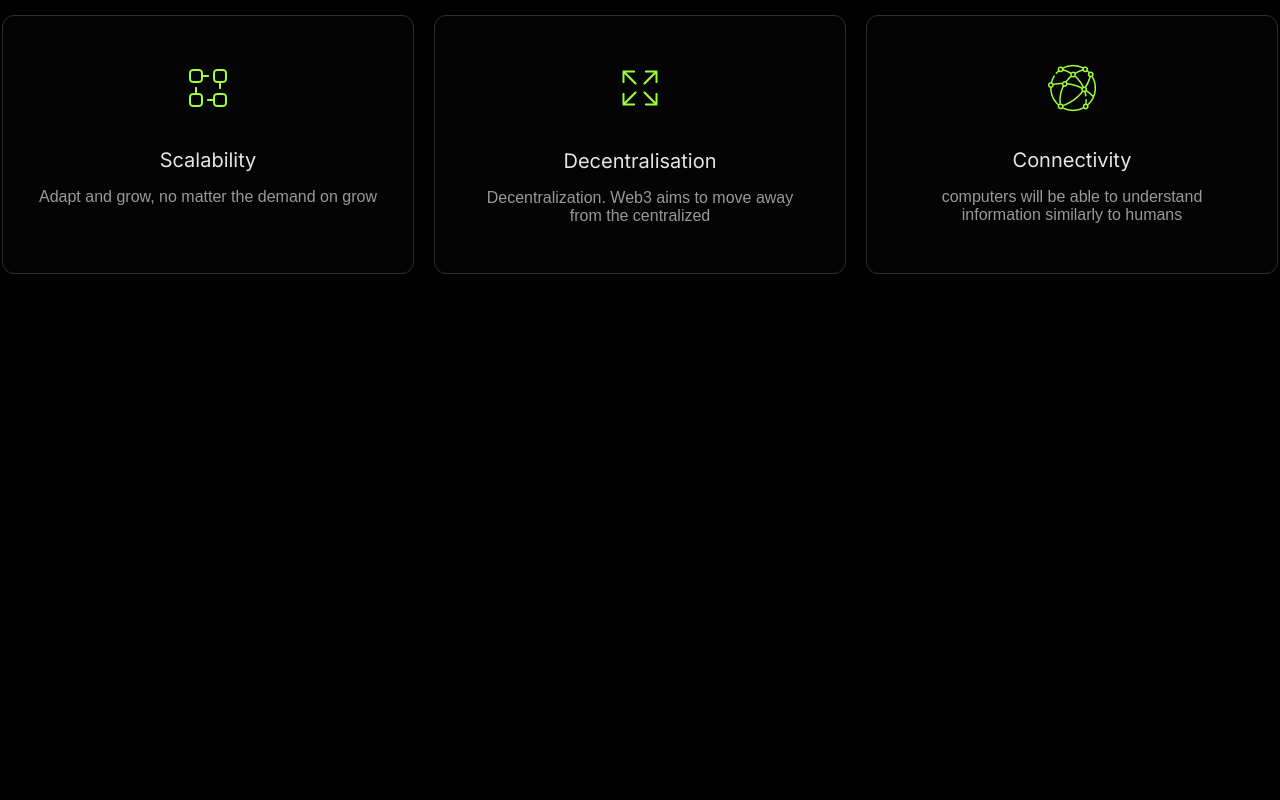
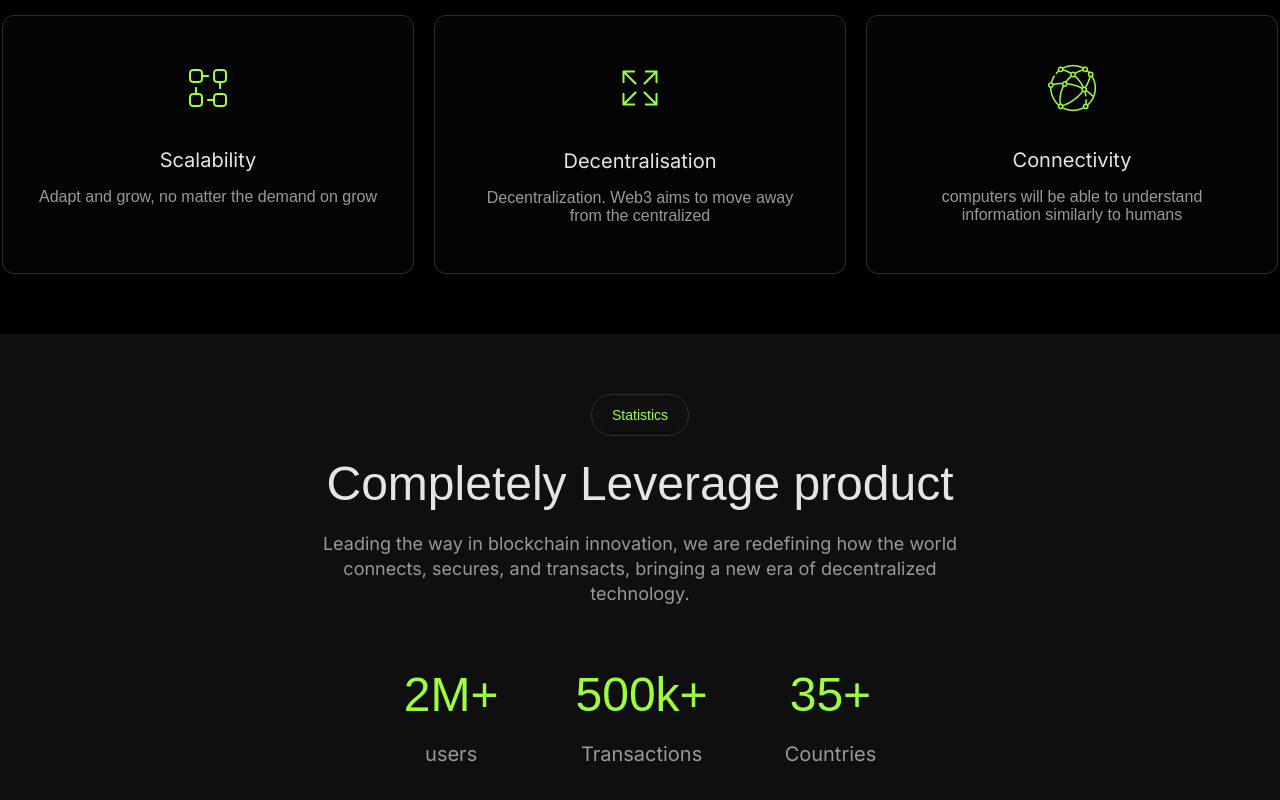
Before and after one commit to gabrielsouza1605/Neofile, a plain HTML site: page docs/src/index.html in a window 1280 px wide. Shown: the part 994-1794 px from the top of the page. Before the commit the page ends 1511 px from the top, so only its background shows below. Drawn offline with Linux system fonts and the light colour scheme; a web font is replaced by a local one.

Commit message:
style: stylization section statistics in style.css

```diff
--- a/docs/src/styles/styles.css
+++ b/docs/src/styles/styles.css
@@ -194,3 +194,66 @@ h1{
     color: var(--color-gray1);
     width: 338px;
 }
+.section-statistic{
+    display: flex;
+    flex-direction: column;
+    align-items: center;
+    gap: 60px;
+    padding: 60px 0;
+    background-color: var(--color-gray4);
+}
+.content-statistic{
+    display: flex;
+    flex-direction: column;
+    align-items: center;
+    gap: 20px;
+}
+
+.content-statistic span{
+    display: flex;
+    flex-direction: column;
+    color: var(--color-green);
+    border: 1px solid var(--color-gray3);
+    border-radius: 24px;
+    padding: 12px 20px;
+    font-size: var(--font-size-text2);
+    font-family: var(--font-family-alexandria);
+}
+.content-statistic h2{
+    color: var(--color-white);
+    font-size: var(--font-size-title2);
+    font-family: var(--font-family-alexandria);
+    font-weight: 400;
+}
+.content-statistic p{
+    color: var(--color-gray1);
+    font-family: var(--font-family-Inter);
+    font-size: var(--font-size-button);
+    width: 644px;
+    text-align: center;
+    line-height: 140%;
+}
+
+.container-number-statistic{
+    display: flex;
+    justify-content: center;
+    gap: 77px;
+}
+.number-statistic{
+    display: flex;
+    flex-direction: column;
+    gap: 20px;
+    text-align: center;
+}
+.number-statistic h3{
+    color: var(--color-green);
+    font-family: var(--font-family-alexandria);
+    font-size: var(--font-size-title2);
+    font-weight: 400;
+}
+.number-statistic p{
+    color: var(--color-gray1);
+    font-family: var(--font-family-Inter);
+    font-size: var(--font-size-subtitle);
+    font-weight: 400;
+}
```
